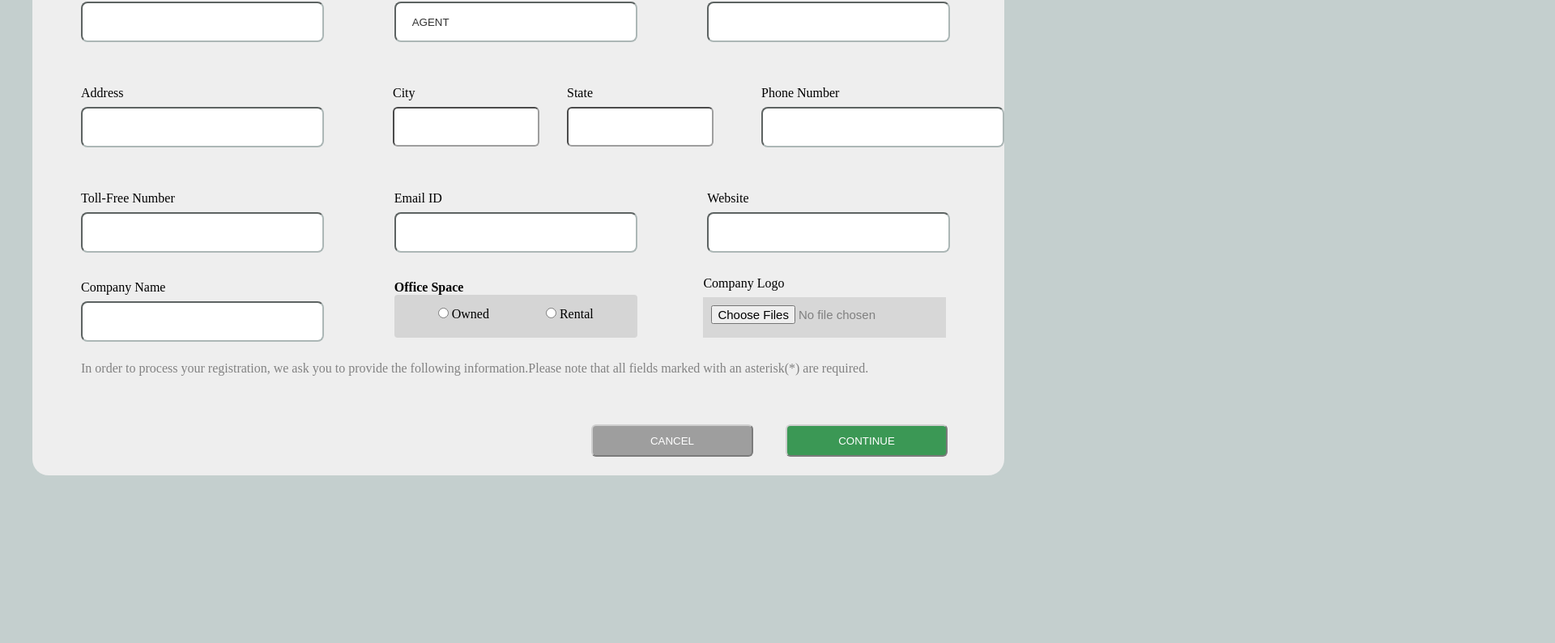
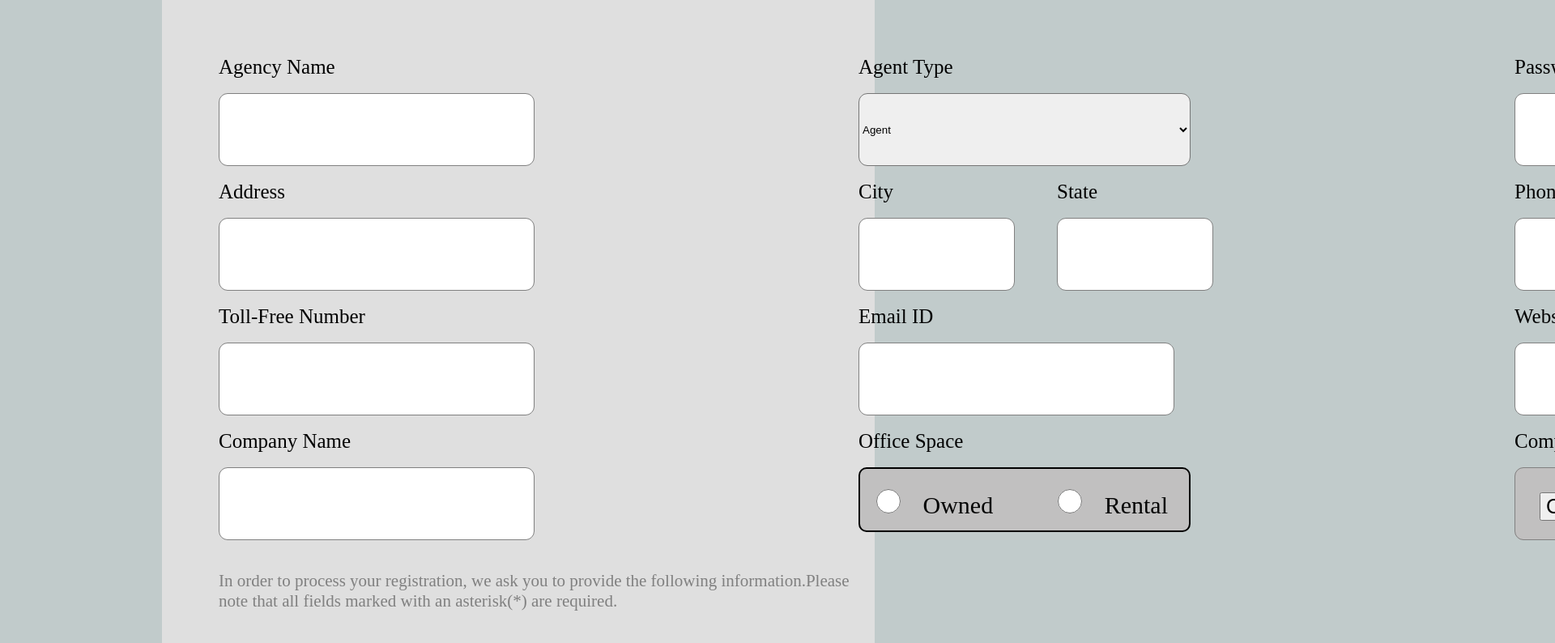
Before and after one commit to Leilaismayilzada/Form1008-1, a plain HTML site: page public/index.html in a window 1280 px wide. Shown: the part 143-937 px from the top of the page at 81% size, 1920 px wide, since content can reach past the window. Before the commit the page ends 800 px from the top, so only its background shows below. Drawn offline with Linux system fonts and the light colour scheme.

Commit message:
Files are added

```diff
--- a/css/style.css
+++ b/css/style.css
@@ -1,300 +1,120 @@
-* {
+*{
     padding: 0%;
-    margin: 0%;
+    margin: 0;
     box-sizing: border-box;
 }
+body{
+    background-color: rgb(193, 203, 203);
 
-body {
-    max-width: 1280px;
-    background-color: #c4cfce;
+}
+.container{
+    margin:  80px 200px auto;
+    height: 1130px;
+   background-color: rgb(223, 223, 223);
+   border-radius: 30px;
+
+}
+.container1 {
+    margin-top: 40px;
+   font-family: Arial, Helvetica, sans-serif;
+    font-weight: 500;
+    font-size: 30px;
+    margin-left: 70px;
+
+}
+.main p{
+    font-size: 25px;
+}
+.main{
+ display: flex;
+ gap: 400px;
+ margin-top: 80px;
+}
+.main input{
+    border-radius: 11px;
+    outline: none;
+    height: 90px;
+    width: 390px;
+    border: 1px solid gray;
+
+}
+#agency-type{
+    outline: none;
+    border-radius: 11px;
+    height: 90px;
+    width: 410px;
+}
+.raund{
+    display: flex;
+    border: 2px solid black;
+    height: 80px;
+    border-radius: 10px;
+    background-color: rgb(193, 192, 192);
+
+}
+.raund .round1{
+    color: rgb(4, 4, 4);
+    font-size: 30px;
+    display: flex;
+    justify-content: center;
+    align-items: center;
+    gap: 60px;
+
+}
+.raund input{
+    margin-top: 10px;
+    height: 30px;
+    width: 70px;
+}
+.term2 .location{
+    display: flex;
 }
 
-.main {
-
-    padding: 30px;
-    height: 700px;
-    width: 1200px;
-    background-color: rgb(238, 238, 238);
-    margin: 0 auto;
-    margin-top: 30px;
-    border-radius: 20px;
-    box-shadow: #000000;
-}
-
-.head h3 {
-    margin-left: 18px;
-    font-family: Arial, Helvetica, sans-serif;
-    font-size: 25px;
-}
-
-.formfirst {
-    display: flex;
-    gap: 60px;
-    margin: 20px;
+ .term2 .location input{
+    width: calc(50% + 110px);
+    height: 90px;
 
 }
-
-.formfirst input {
-    outline: none;
-    height: 50px;
-    width: 300px;
-    border-radius: 8px;
-    border-color: #acb7b6;
-    margin-top: 8px;
+.location .loc2{
+    margin-left: 80px;
 }
-
-.form1 {
-
-    width: 500px;
-    height: 90px;
-    padding: 10px;
+.term1{
+    margin-left: 70px;
 }
-
-.form2 ::placeholder {
-    padding: 20px;
-    color: #333333;
+.file{
+    border-radius: 11px;
+background-color: rgb(193, 192, 192);
 }
-
-.form2 {
-
-
-    width: 500px;
-    height: 90px;
-    padding: 10px;
+.file input{
+    padding: 30px;
+    font-size: 25px;
 
 }
-
-.form3 {
-
-
-    width: 500px;
-    height: 90px;
-    padding: 10px;
+.pend{
+    font-size: 21px;
+    margin-left: 70px;
+    color: grey;
+    margin-top: 20px;
 }
-
-.form4 {
-
-    width: 330px;
-    height: 90px;
-    padding: 10px;
+.ends{
+    display: flex;
+    justify-content: space-around;
 }
-
-.form6 {
-
-    width: 330px;
-    height: 90px;
-    padding: 10px;
-}
-
-.form4 input {
-
-    margin-top: 8px;
-    outline: none;
-    height: 50px;
-    width: 300px;
-    border-radius: 8px;
-    border-color: #acb7b6;
-}
-
-.form6 input {
-    margin-top: 8px;
-    outline: none;
-    height: 50px;
-    width: 300px;
-    border-radius: 8px;
-    border-color: #acb7b6;
-}
-
-.form4 {
-    margin: 20px;
-}
-
-.form6 {
-    margin: 20px;
-}
-
-.form5 {
+.ends button{
+    font-size: 20px;
     width: 400px;
     height: 90px;
-    display: flex;
-
-    margin-top: 22px;
-}
-
-.form5 input {
-    margin-top: 8px;
-    outline: none;
-    height: 49px;
-    border-radius: 6px;
-    border-color: #9e9e9e;
-}
-
-.form5 .form51 {
-    margin-top: 8px;
-    margin-left: 15px;
-}
-
-.form5 .form52 {
-    margin-left: 34px;
-    margin-top: 8px;
-}
-
-.formsecond {
-    display: flex;
-    gap: 40px;
-}
-
-.form7 {
-
-    width: 500px;
-    height: 90px;
-    padding: 10px;
-}
-
-.form8 {
-
-    width: 500px;
-    height: 90px;
-    padding: 10px;
-}
-
-.form9 {
-
-    width: 500px;
-    height: 90px;
-    padding: 10px;
-}
-
-.fomrthird {
-    display: flex;
-    gap: 60px;
-    margin: 20px;
+    border-radius: 7px;
+    margin-top: 110px;
+    color: aliceblue;
 
 }
+.end{
+    margin-left: 1100px;
+}
+.end button{
 
-.fomrthird input {
-    outline: none;
-    height: 50px;
-    width: 300px;
-    border-radius: 8px;
-    border-color: #acb7b6;
-
-    margin-top: 8px;
-
+    background-color: rgb(181, 181, 181);
 }
-
-.formfourth {
-    display: flex;
-    gap: 60px;
-    margin: 20px;
+.end1 button{background-color: green;
 }
-
-.form10 {
-
-    width: 330px;
-    height: 90px;
-    padding: 10px;
-}
-
-.form10 input {
-    outline: none;
-    height: 50px;
-    width: 300px;
-    border-radius: 8px;
-    border-color: #acb7b6;
-
-    margin-top: 8px;
-}
-
-.form11 {
-
-    width: 330px;
-    height: 90px;
-    padding: 10px;
-}
-
-
-
-.option1 {
-    background-color: #9e9e9e50;
-    height: 53px;
-    width: 300px;
-    border-radius: 4px;
-    display: flex;
-    gap: 70px;
-    text-align: center;
-    justify-content: center;
-
-}
-.option3{
-    margin-top: 15px;
-}
-.option2{
-    margin-top: 15px;
-}
-
-
-
-
-.form12 {
-
-    width: 330px;
-    height: 90px;
-    padding: 5px;
-
-}
-
-.form12 input {
-    font-size: 15px;
-    padding: 10px;
-    outline: none;
-    height: 50px;
-    width: 300px;
-    background-color: #9e9e9e4a;
-    background-position: 20px;
-    margin-top: 8px;
-    color: grey;
-
-
-}
-
-p {
-    margin-left: 30px;
-    color: #828282;
-    font-size: medium;
-}
-
-.end {
-    position: absolute;
-    width: 200px;
-    height: 40px;
-    margin-left: 900px;
-    margin-top: 60px;
-
-
-}
-
-.end button {
-    background-color: #3b9855;
-}
-
-button {
-    border-radius: 6px;
-    border-color: rgb(207, 207, 207);
-
-    height: 40px;
-    width: 200px;
-    gap: 20px;
-    color: white;
-}
-
-.end1 button {
-    background-color: #9e9e9e;
-}
-
-.end1 {
-    width: 200px;
-    height: 40px;
-    margin-left: 660px;
-    margin-top: 60px;
-}
--- a/public/index.html
+++ b/public/index.html
@@ -3,7 +3,7 @@
 
 <head>
     <meta charset="UTF-8">
-    <meta name="viewport" content="width=device-width, initial-scale=1.0">
+    <meta name="viewport" content="width=, initial-scale=1.0">
     <title>Document</title>
     <link rel="stylesheet" href="../css/style.css">
 </head>
@@ -12,125 +12,128 @@
     <header></header>
     <main>
         <section>
-            <div class="main">
-                <div class="head">
-                    <h3>Profile Information</h3>
+            <div class="container">
+                <div class="container1">
+                    <h1>Profile Information</h1>
                 </div>
-                <div class="form">
-                    <div class="formfirst">
-                        <div class="form1">
-                            <label> Agency Name</label>
 
+                <div class="main">
+                    <div class="term1">
+                        <div>
+                            <p>Agency Name</p>
                             <br>
                             <input type="text">
                         </div>
-                        <div class="form2">
-                            <label> Agency Type</label>
+                        <br>
+                        <div>
+                            <p>Address</p>
                             <br>
-                            <input type="text" placeholder="AGENT">
+                            <input type="text">
                         </div>
-                        <div class="form3">
-                            <label>Password</label>
+                        <br>
+                        <div>
+                            <p>Toll-Free Number</p>
                             <br>
-                            <input type="password">
+                            <input type="text">
                         </div>
+                        <br>
+                        <div class="sch1">
+                            <p>Company Name</p>
+                            <br>
+                            <div class="sch"> <input type="text" />
+
+                            </div>
+
+                        </div><br>
                     </div>
-                    <div class="formsecond">
-                        <div class="form4">
-                            <label>Address</label>
+                    <div class="term2">
+                        <div>
+                            <p>Agent Type</p>
+                            <br>
+                            <select id="agency-type" required>
+                                <option value="agent">Agent</option>
+                                <option value="broker">Broker</option>
+                            </select>
 
-                            <input type="text">
+                        </div><br>
+                        <div class="location">
 
-                        </div>
-                        <div class="form5">
-                            <div class="form51">
-                                <label> City</label>
+                            <div class="loc1">
+                                <p>City</p>
                                 <br>
                                 <input type="text">
                             </div>
-                            <div class="form52">
-                                <label>State</label>
-                                <br>
+                            <div class="loc2">
+                                <p>State</p><br>
                                 <input type="text">
                             </div>
 
-                        </div>
-                        <div class="form6">
-                            <label> Phone Number</label>
 
-                            <input type="text">
-                        </div>
-                    </div>
-                    <div class="fomrthird">
-                        <div class="form7">
-                            <label> Toll-Free Number</label>
-                            <br>
-                            <input type="text">
-                        </div>
-                        <div class="form8">
-                            <label>Email ID</label>
-                            <br>
+                        </div><br>
+                        <div>
+                            <p>Email ID</p><br>
                             <input type="email">
-                        </div>
-                        <div class="form9">
-                            <label>Website</label>
-                            <br>
-                            <input type="text">
-                        </div>
-                    </div>
-                    <div class="formfourth">
-                        <div class="form10">
-                            <label>Company Name</label>
-                            <br>
-                            <input type="text">
-
-                        </div>
-                        <div class="form11">
-
-                            <h4>Office Space</h4>
-                            <div class="option">
-
-                                <div class="option1">
-                                    <div class="option3">
-                                        <input class="check1" type="radio" id="check" name="Office">
-                                        <label class="check11" for="check"> Owned</label>
+                        </div><br>
+                        <div>
+                            <div>
+                                <p>Office Space</p><br>
+                            </div>
+                            <div class="raund">
+                                <div class="round1">
+                                    <div>
+                                        <input type="radio" id="round1" name="round1"> <label>Owned</label>
                                     </div>
-
-
-                                    <div class="option2">
-                                        <input class="check2" type="radio" id="check" name="Office">
-                                        <label class="check22" for="check"> Rental</label>
+                                    <div>
+                                        <input type="radio" id="round1" name="round1"> <label>Rental</label>
                                     </div>
                                 </div>
                             </div>
                         </div>
-                        <div class="form12">
-                            <label>Company Logo</label>
-                            <br>
-                            <input multiple type="file">
+
+                    </div>
+                    <div class="term3">
+                        <div>
+                            <p> Password</p><br>
+                            <input type="password">
+                        </div><br>
+                        <div>
+                            <p>Phone Number</p><br>
+                            <input type="number">
+                        </div><br>
+                        <div>
+                            <p>Website</p><br>
+                            <input type="text">
+                        </div><br>
+                        <div>
+                            <p>Company Logo</p><br>
+                            <div class="file">
+                                <input multiple type="file">
+                            </div>
                         </div>
 
                     </div>
                 </div>
-                <p>In order to process your registration, we ask you to provide the following information.Please note
+
+
+                <p class="pend">In order to process your registration, we ask you to provide the following
+                    information.Please note
                     that all fields marked with an asterisk(*) are required.</p>
-                <div class="end">
-                    <button>CONTINUE</button>
+                <div class="ends">
+                    <div class="end">
+                        <button>Cancel</button>
+
+                    </div>
+                    <div class="end1">
+                        <button>CONTINUE <i class="fa-solid fa-arrow-right"></i>
+                        </button>
+                    </div>
 
                 </div>
-                <div class="end1"><button>CANCEL</button></div>
+            </div>
+
         </section>
-
-
-
-
-
-
-
-
     </main>
     <footer></footer>
-
 </body>
 
 </html>
```
Also changed, not shown: 1 other file.
